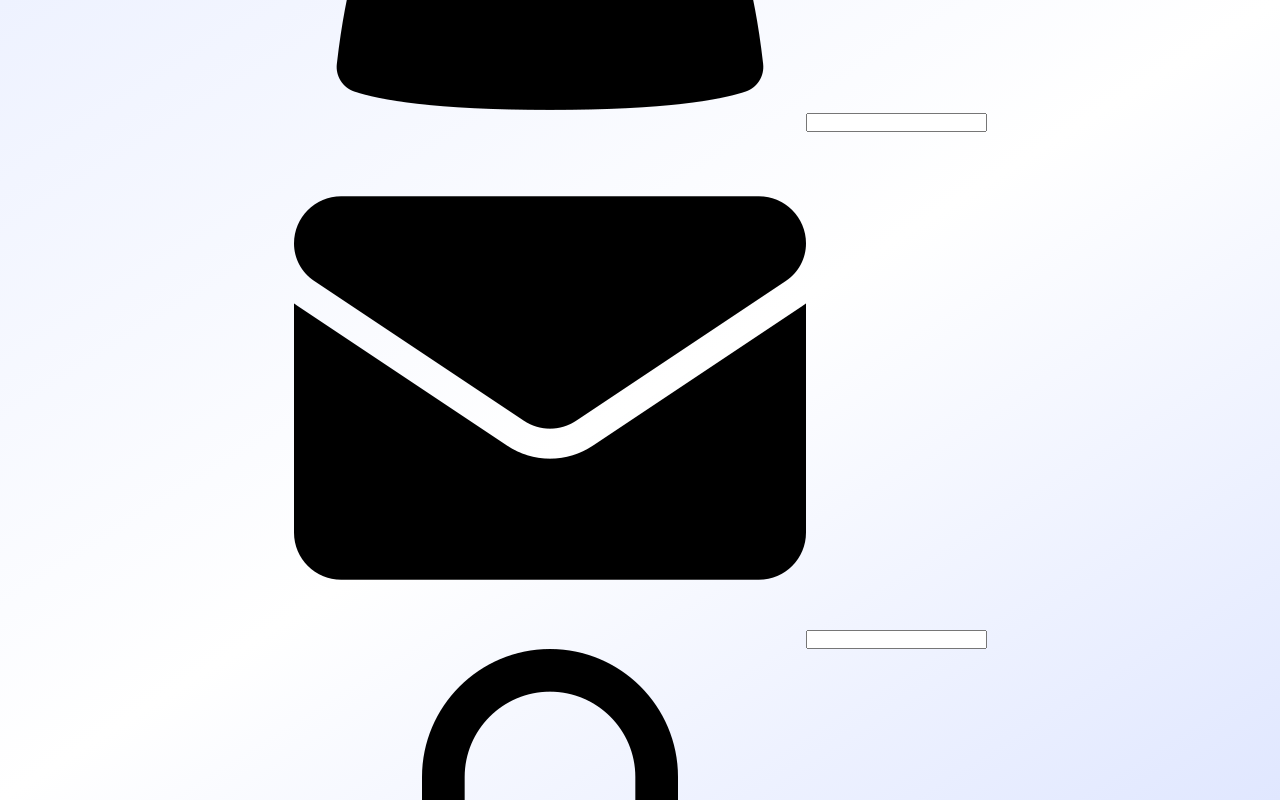
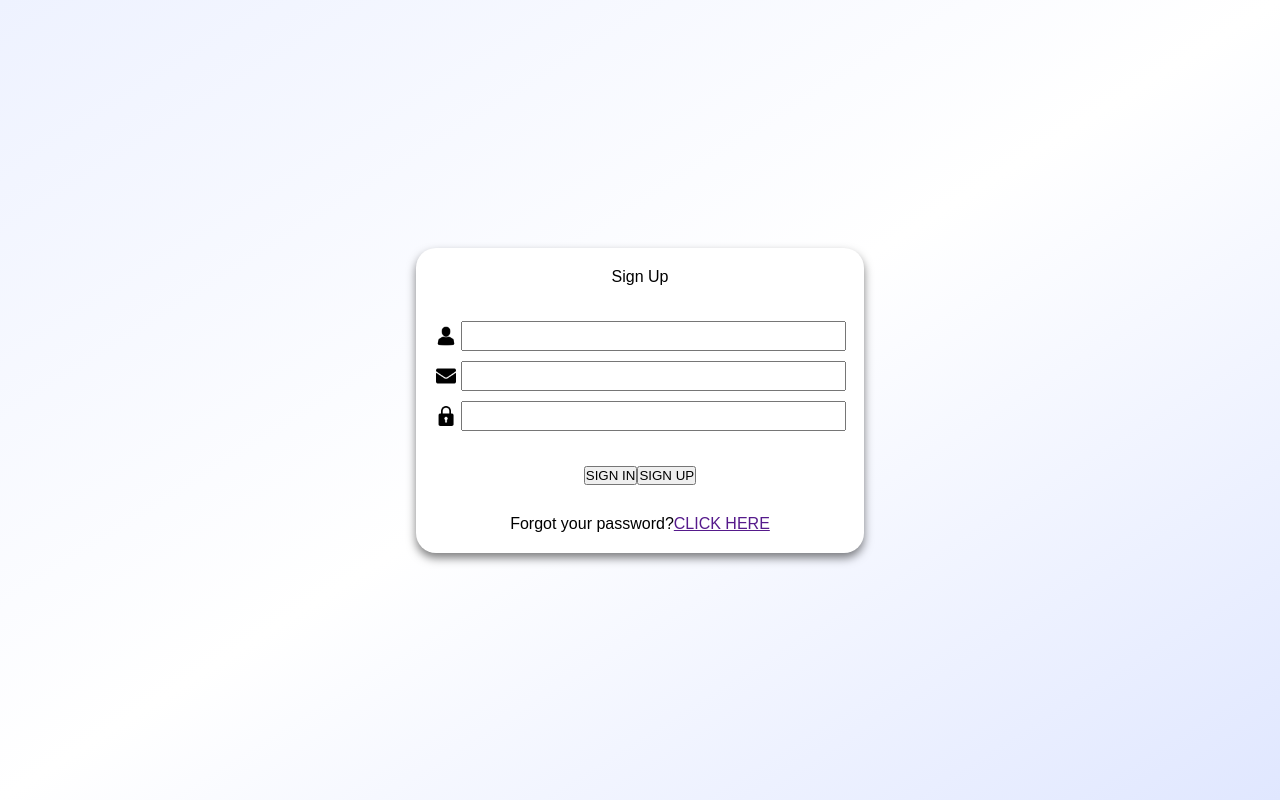
Before and after one commit to NelMatrix743/simple_react_sign_in_up, a React (Vite) app: page / in a window 1280 px wide. Shown: the top 800 px of the page. Built offline with nearby package versions, Linux system fonts and the light colour scheme.

Commit message:
style auth section - v1

```diff
--- a/src/Components/AuthSection/AuthSection.css
+++ b/src/Components/AuthSection/AuthSection.css
@@ -0,0 +1,37 @@
+.container {
+    width: 35vw;
+    padding: 20px 10px;
+    display: flex;
+    flex-direction: column;
+    align-items: center;
+    gap: 30px;
+    background:  #FFFFFF;
+    border: none;
+    border-radius: 20px;
+    box-shadow: 0px 5px 10px rgba(0, 0, 0, 0.5);
+}
+
+
+.icon {
+    width: 20px;
+    margin: 5px;
+}
+
+.input-section {
+    width: 100%;
+    display: flex;
+    flex-direction: column;
+    align-items: start;
+
+}
+
+.input-item {
+    display: flex;
+    padding: 5px 8px 5px 5px;
+    width: 100%;
+}
+
+input {
+    width: 100%;
+    padding: 5px;
+}
```
